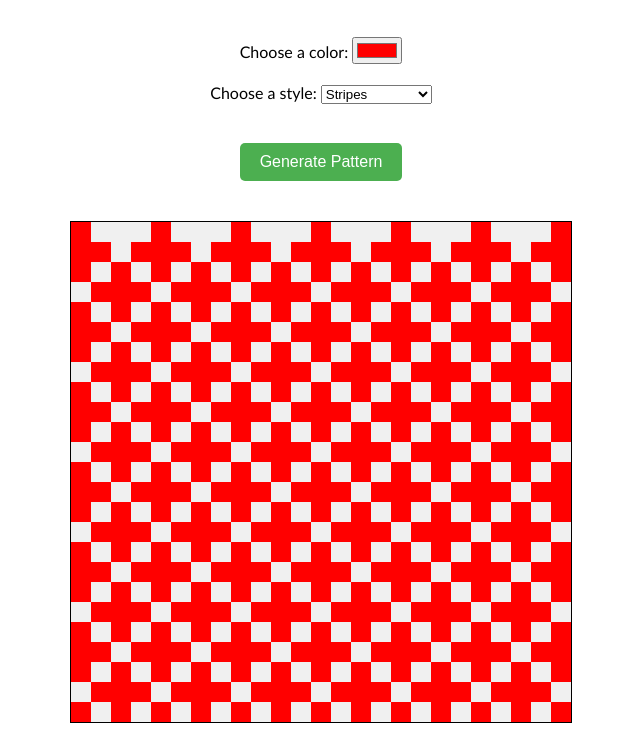
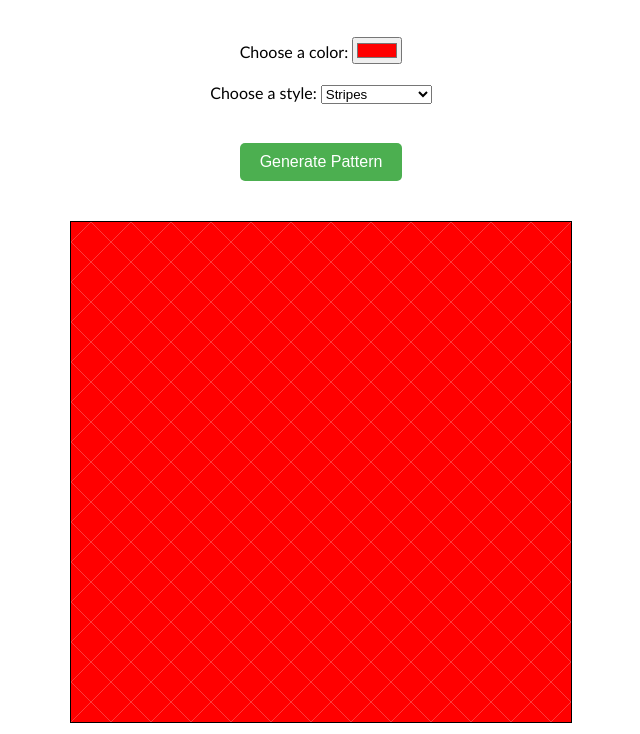
Before and after one commit to drkirkp/Pattern-Generator, a plain HTML site: page index.html in a window 1280 px wide. Both pictures are taken after a click on the button "Generate Pattern". Shown: the part 92-826 px from the top of the page, without its empty margins (319-959 px from the left). Drawn offline with Linux system fonts and the light colour scheme.

Commit message:
Added pattern: diamonds

```diff
--- a/index.html
+++ b/index.html
@@ -20,7 +20,8 @@
       <option value="checkerboard">Checkerboard</option>
       <option value="gingham">Gingham</option>
       <option value="waves">Waves</option>
-      <option value="plusSign">Plus Sign</option></select
+      <option value="plusSign">Plus Sign</option>
+      <option value="diamond">Diamond</option></select
     ><br /><br />
     <div class="container">
       <button class="center-button" onclick="generatePattern()">
--- a/script.js
+++ b/script.js
@@ -158,15 +158,47 @@ document.addEventListener("DOMContentLoaded", function () {
     ctx.fill();
   }
 
+  function generateDiamondPattern(color) {
+    const diamondSize = 40; // Size of each diamond
+
+    ctx.fillStyle = color;
+
+    for (let y = 0; y < canvas.height; y += diamondSize) {
+      for (let x = 0; x < canvas.width; x += diamondSize) {
+        drawDiamond(x, y, diamondSize / 2);
+        drawDiamond(x + diamondSize / 2, y + diamondSize / 2, diamondSize / 2);
+      }
+    }
+  }
+
+  function drawDiamond(x, y, size) {
+    ctx.beginPath();
+    ctx.moveTo(x, y - size); // Top
+    ctx.lineTo(x + size, y); // Right
+    ctx.lineTo(x, y + size); // Bottom
+    ctx.lineTo(x - size, y); // Left
+    ctx.closePath();
+    ctx.fill();
+  }
+
   window.generatePattern = function () {
     const color = document.getElementById("color").value;
 
     // Clear the canvas
     ctx.clearRect(0, 0, canvas.width, canvas.height);
 
-    generatePlusSign(color);
+    generateDiamondPattern(color);
   };
 });
+
+window.generatePattern = function () {
+  const color = document.getElementById("color").value;
+
+  // Clear the canvas
+  ctx.clearRect(0, 0, canvas.width, canvas.height);
+
+  generatePlusSign(color);
+};
 
 window.generatePattern = function () {
   const color = document.getElementById("color").value;
@@ -199,5 +231,7 @@ window.generatePattern = function () {
       break;
     case "plusSign":
       generatePlusSign(color);
+    case "diamond":
+      generateDiamond(color);
   }
 };
```
